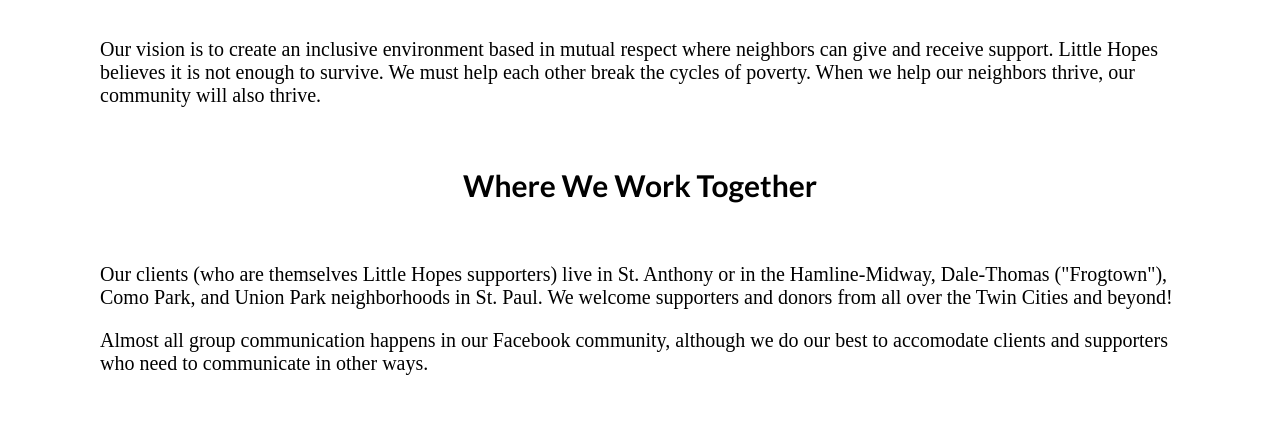
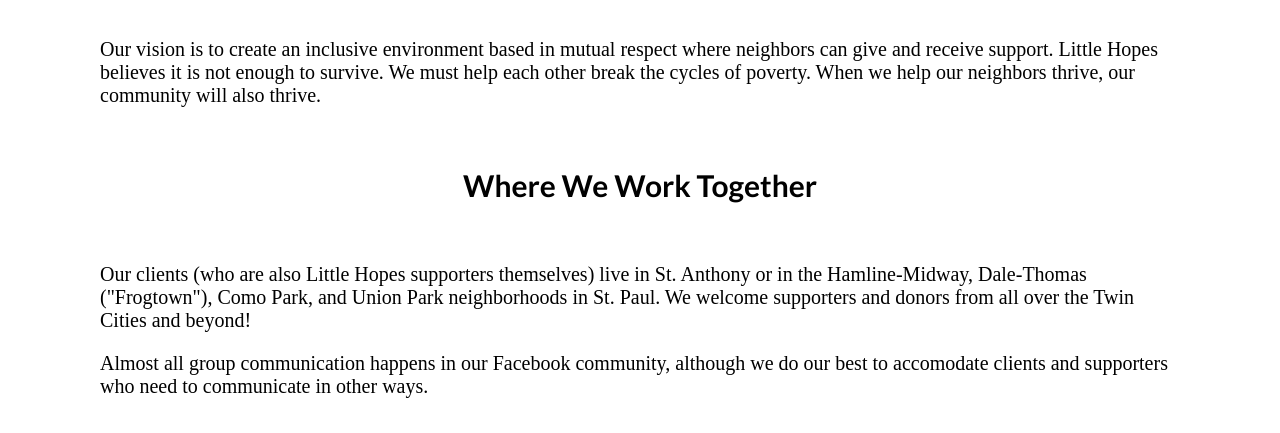
Before and after one commit to srosebattles/LittleHopesPlaceholderWebsite, a plain HTML site: page index.html in a window 1280 px wide. Shown: the part 674-1107 px from the top of the page. Drawn offline with Linux system fonts and the light colour scheme; a web font is replaced by a local one.

Commit message:
very minor text change

```diff
--- a/index.html
+++ b/index.html
@@ -33,7 +33,7 @@
             </div>
             <h2>Where We Work Together</h2>
             <div class="aboutText">
-                <p>Our clients (who are themselves Little Hopes supporters) live in St. Anthony or in the Hamline-Midway, Dale-Thomas ("Frogtown"), Como Park, and Union Park neighborhoods in St. Paul. We welcome supporters and donors from all over the Twin Cities and beyond!</p>
+                <p>Our clients (who are also Little Hopes supporters themselves) live in St. Anthony or in the Hamline-Midway, Dale-Thomas ("Frogtown"), Como Park, and Union Park neighborhoods in St. Paul. We welcome supporters and donors from all over the Twin Cities and beyond!</p>
                 <p>Almost all group communication happens in our Facebook community, although we do our best to accomodate clients and supporters who need to communicate in other ways.</p>
             </div>
         </div>
```
